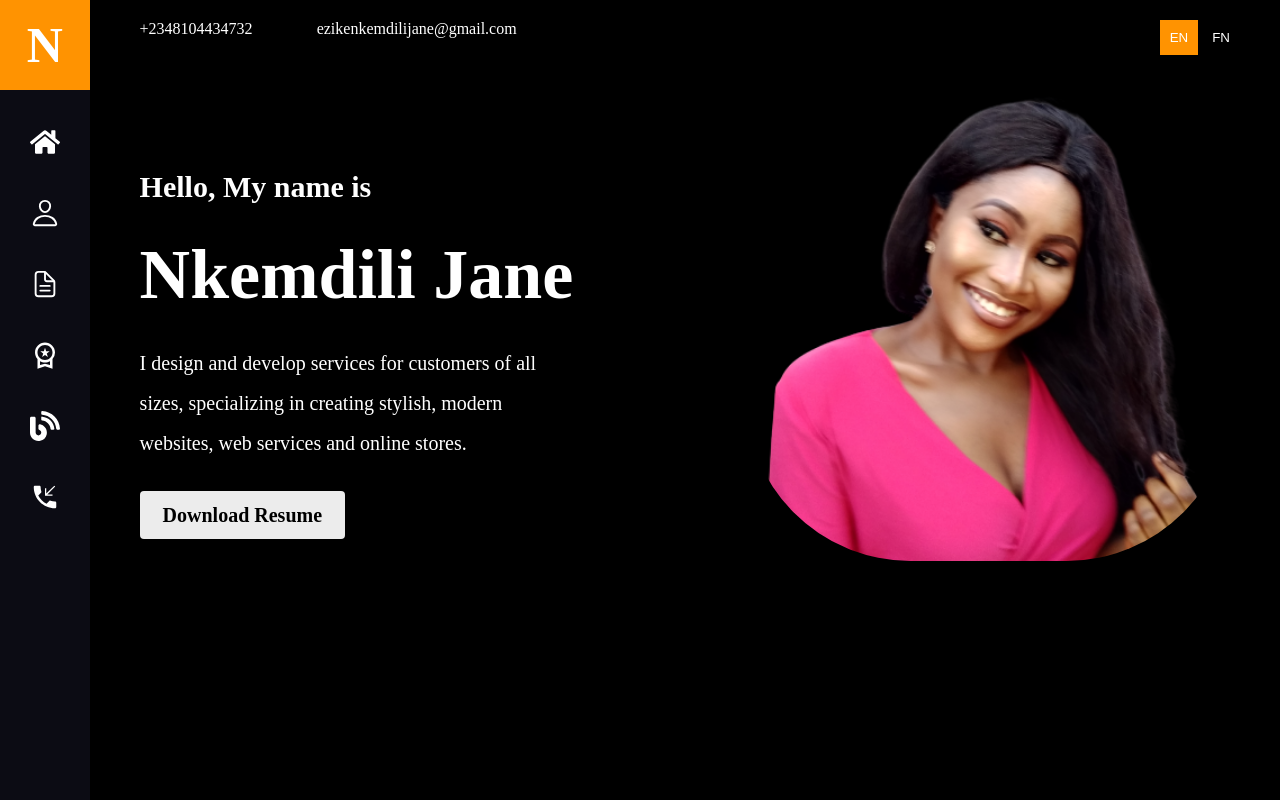
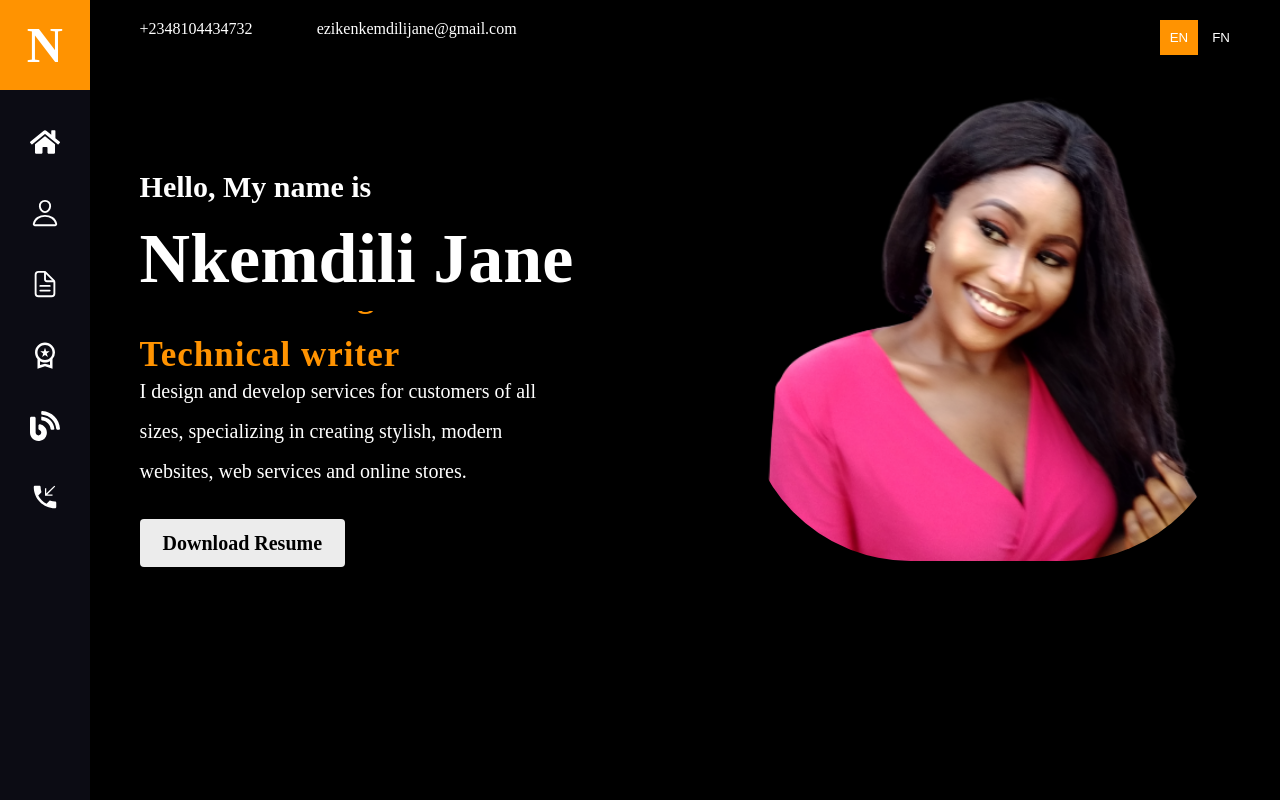
Before and after one commit to Nky237/My_Portfolio, a React (Vite) app: page / in a window 1280 px wide. Built offline with nearby package versions, Linux system fonts and the light colour scheme.

Commit message:
added the animation

```diff
--- a/src/components/Home.tsx
+++ b/src/components/Home.tsx
@@ -22,6 +22,11 @@ const Home = () => {
           <div>
             <h2>Hello, My name is</h2>
             <h1>Nkemdili Jane</h1>
+            <div className="roll">
+              <h3>Frontend Developer</h3>
+              <h3>Electronic Engineer </h3>
+              <h3>Technical writer</h3>
+            </div>
             <p>
               I design and develop services for customers of all sizes,
               specializing in creating stylish, modern websites, web services
--- a/src/index.css
+++ b/src/index.css
@@ -101,6 +101,42 @@ nav {
   display: flex;
   justify-content: space-between;
 }
+/* ANIMATION  */
+
+.home .roll {
+  position: relative;
+  height: 60px;
+  overflow: hidden;
+}
+.home .roll h3 {
+  color: #ff9301;
+  line-height: 60px;
+  letter-spacing: 1px;
+  font-size: 35px;
+  font-weight: 900;
+}
+.home .roll h3:nth-child(1) {
+  animation: move 10s infinite;
+}
+
+@keyframes move {
+  0% {
+    margin-top: 0;
+  }
+  25% {
+    margin-top: -70px;
+  }
+  50% {
+    margin-top: -120px;
+  }
+  75% {
+    margin-top: -70px;
+  }
+  100% {
+    margin-top: 0;
+  }
+}
+
 .homeFirst {
   width: 43%;
   line-height: 40px;
@@ -132,7 +168,7 @@ nav {
 }
 .homeFirst h1 {
   font-size: 70px;
-  padding: 3rem 0;
+  padding: 2rem 0;
 }
 .homeFirst p {
   padding-bottom: 2rem;
```
